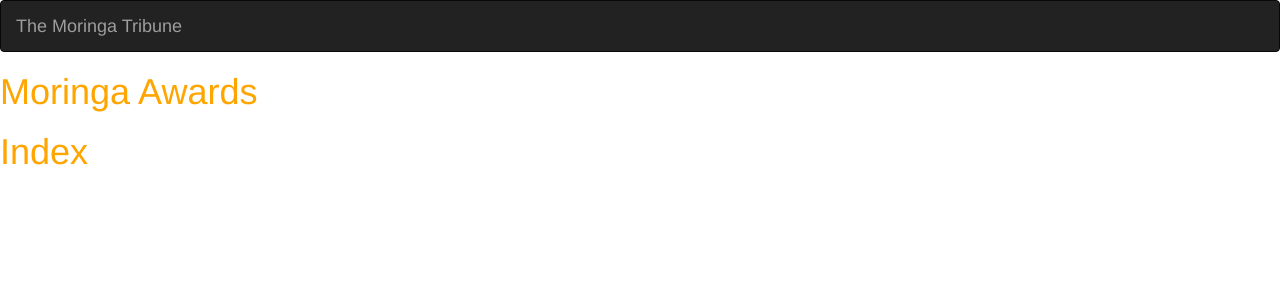
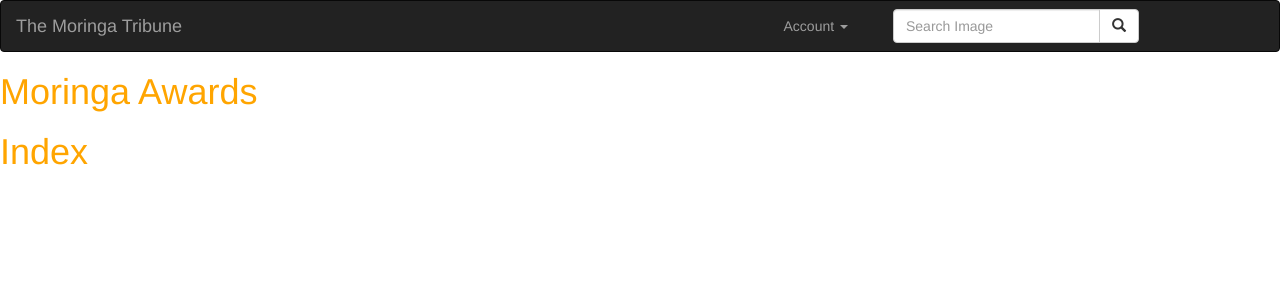
Before and after one commit to philipkariuki/moringa-awards, a Django app: page / in a window 1280 px wide. Shown: the top 300 px of the page. Run offline with Django 3.2, Linux system fonts and the light colour scheme; some libraries are stand-ins or nearby versions.

Commit message:
updates navbar.html

```diff
--- a/moringaawardz/templates/navbar.html
+++ b/moringaawardz/templates/navbar.html
@@ -6,12 +6,64 @@
   <meta name="viewport" content="width=device-width, initial-scale=1">
 </head>
 <body>
-<nav class="navbar navbar-inverse">
-  <div class="container-fluid">
-    <div class="navbar-header">
-      <a class="navbar-brand" href="{% url 'index' %}">The Moringa Tribune</a>
+
+
+
+
+
+
+
+
+
+
+
+<nav class="navbar navbar-dark navbar-inverse">
+    <div class="container-fluid">
+        <div class="navbar-header">
+            <a class="navbar-brand" href="{% url 'index' %}">The Moringa Tribune</a>
+        </div>
+        <!-- Adding a search form  -->
+        <div class="col-sm-4 col-md-4 navbar-right">
+            <form class="navbar-form" role="search" action="#">
+                <div class="input-group">
+                    <input type="text" class="form-control" placeholder="Search Image" name="imagesearch">
+                    <div class="input-group-btn">
+                        <button class="btn btn-default" type="submit"><i class="glyphicon glyphicon-search"></i></button>
+                    </div>
+                </div>
+            </form>
+        </div>
+        <!-- search form end -->
+        <!--The search form above-->
+        <ul class="nav navbar-nav navbar-right">
+            <li class="dropdown">
+                <a class="dropdown-toggle" data-toggle="dropdown" href="#">Account <span class="caret"></span> </a>
+                <ul class="dropdown-menu" role="menu">
+                    <li>
+                        <a href="#">Home</a>
+                    </li>
+                    <li>
+                        <a href="#">New Post</a>
+                    </li>
+                    <li>
+                        <a href="/accounts/password/change">Change Password</a>
+                    </li>
+                    <li>
+                        <a href="/logout">Logout</a>
+                    </li>
+                </ul>
+            </li>
+        </ul>
     </div>
-  </div>
 </nav>
+
+
+
+
+
+
+
+
+
 </body>
 </html>
```
